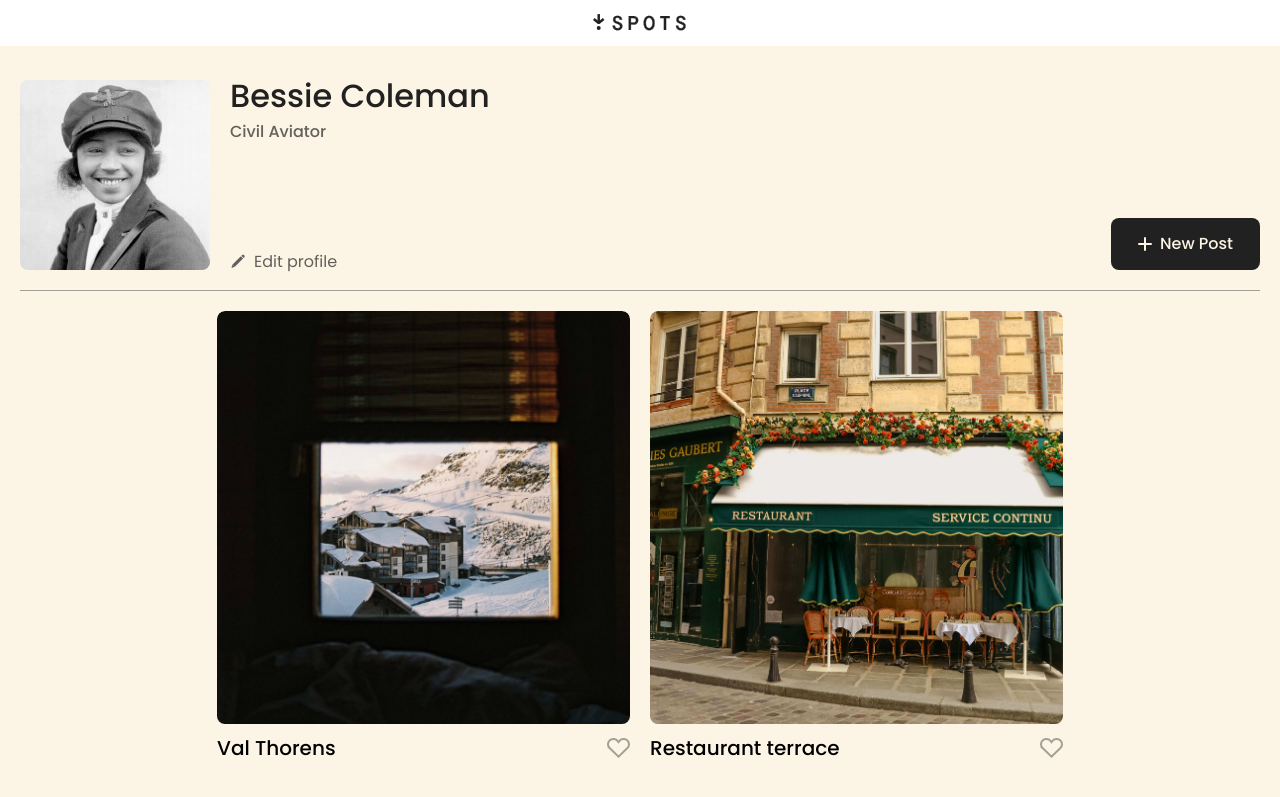
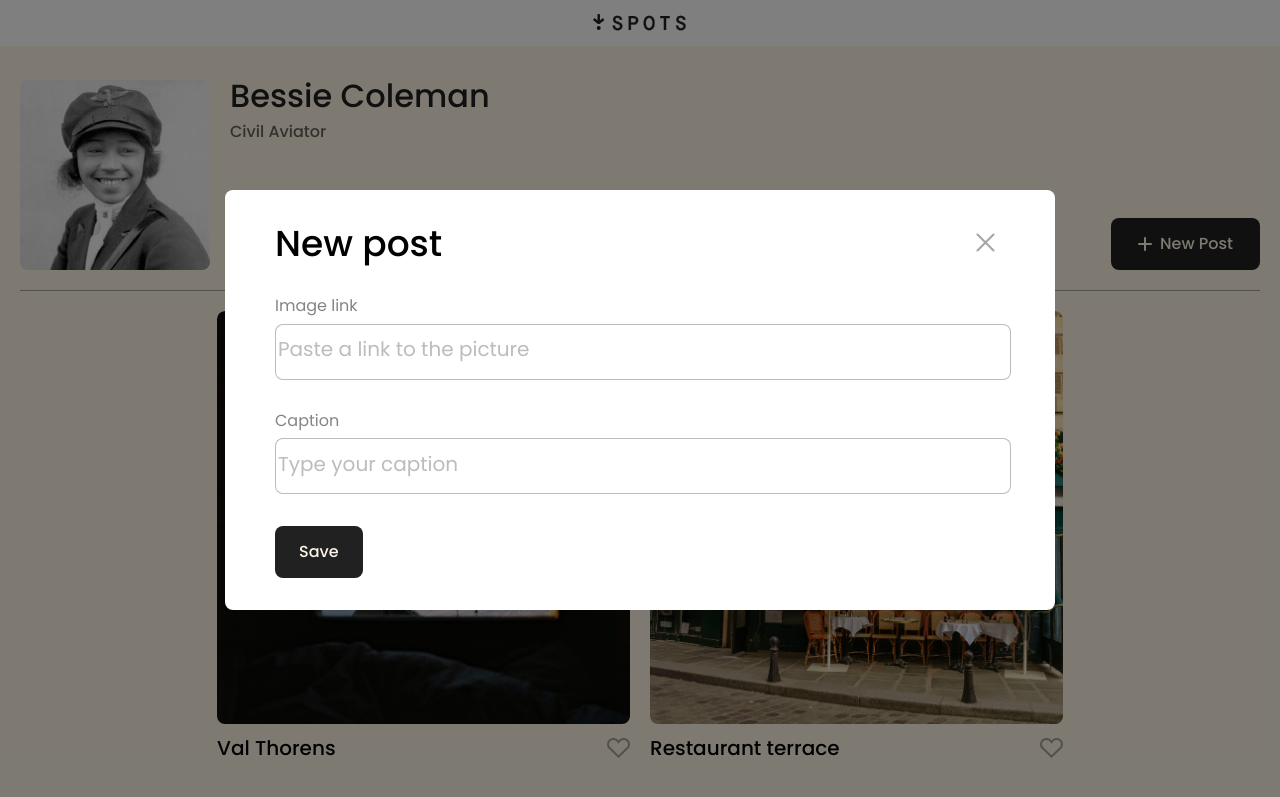
Before and after one commit to GoDevun/se_project_spots, a plain HTML site: page index.html in a window 1280 px wide. Shown: the top 797 px of the page. Drawn offline with Linux system fonts and the light colour scheme.

Commit message:
Added new post and edit profile modals with styles

```diff
--- /dev/null
+++ b/blocks/modal.css
@@ -0,0 +1,102 @@
+.modal {
+  visibility: hidden;
+  background-color: #00000080;
+  position: fixed;
+  top: 0;
+  right: 0;
+  bottom: 0;
+  left: 0;
+  display: flex;
+  justify-content: center;
+  align-items: center;
+  padding: 15px;
+}
+
+.modal_is-opened {
+  visibility: visible;
+}
+
+.modal__container {
+  max-width: 730px;
+  width: 100%;
+  border-radius: 8px;
+  background-color: #ffff;
+  padding: 32px 50px;
+  position: relative;
+}
+
+.modal__close-btn {
+  position: absolute;
+  top: 32px;
+  right: 50px;
+  width: 40px;
+  height: 40px;
+  padding: 0;
+  border: none;
+  background: none;
+  cursor: pointer;
+  display: flex;
+  align-items: center;
+  justify-content: center;
+}
+
+.modal__close-btn img {
+  width: 100%;
+  height: 100%;
+  object-fit: contain;
+}
+
+.modal__title {
+  margin: 0 0 32px;
+  font-size: 36px;
+  font-weight: 500;
+  line-height: 1.2;
+}
+
+.modal__form {
+  display: flex;
+  flex-direction: column;
+}
+
+.modal__label {
+  margin: 0 0 32px;
+  color: #2121218d;
+  font-size: 16px;
+}
+
+.modal__input {
+  display: block;
+  margin: 8px 0 0;
+  width: 100%;
+  min-height: 52px;
+  border-radius: 8px;
+  border: 1px solid #2121214d;
+  font-size: 16px;
+}
+
+.modal__input::placeholder {
+  color: #2121214d;
+  font-size: 20px;
+}
+
+.modal__submit-btn {
+  display: flex;
+  align-items: center;
+  justify-content: center;
+  align-self: flex-start;
+  gap: 8px;
+  max-width: 156px;
+  height: 52px;
+  padding: 0 24px;
+  border: none;
+  border-radius: 8px;
+  background-color: #212121;
+  color: #fcf5e5;
+  font-family: inherit;
+  font-size: 16px;
+  font-weight: 500;
+  line-height: 1;
+  cursor: pointer;
+  flex-shrink: 0;
+  transition: opacity 0.3s;
+}
--- a/index.html
+++ b/index.html
@@ -158,12 +158,13 @@
       <footer class="footer">
         <p class="footer__copyright">&copy; 2024 Spots</p>
       </footer>
-      <div class="modal modal_is-opened">
-        <div>class="modal__containter"></div>
-        <button type="button" class="modal__close-btn">X</button>
+      <div class="modal">
+        <div class="modal__container">
+        <button type="button" class="modal__close-btn"><img src="images/close-icon.png" alt="Close"></button>
         <h2 class="modal__title">Edit Profile</h2>
         <form class="modal__form">
           <label for="profile-name-input" class="modal__label">
+            Name
             <input
               id="profile-name-input"
               type="text"
@@ -172,6 +173,7 @@
             />
           </label>
           <label for="profile-description-input" class="modal__label">
+            Description
             <input
               id="profile-description-input"
               type="text"
@@ -182,6 +184,32 @@
           <button type="submit" class="modal__submit-btn">Save</button>
         </form>
       </div>
+      <div class="modal modal_is-opened">
+        <div class="modal__container">
+        <button type="button" class="modal__close-btn"><img src="images/close-icon.png" alt="Close"></button>
+        <h2 class="modal__title">New post</h2>
+        <form class="modal__form">
+          <label for="profile-name-input" class="modal__label">
+            Image link
+            <input
+              id="profile-name-input"
+              type="url"
+              class="modal__input"
+              placeholder="Paste a link to the picture"
+            />
+          </label>
+          <label for="profile-description-input" class="modal__label">
+            Caption
+            <input
+              id="profile-description-input"
+              type="text"
+              class="modal__input"
+              placeholder="Type your caption"
+            />
+          </label>
+          <button type="submit" class="modal__submit-btn">Save</button>
+        </form>
+      </div>
     </div>
   </body>
 </html>
--- a/pages/index.css
+++ b/pages/index.css
@@ -6,3 +6,4 @@
 @import url("../blocks/cards.css");
 @import url("../blocks/card.css");
 @import url("../blocks/footer.css");
+@import url("../blocks/modal.css");
```
Also changed, not shown: images/close-icon.png (added).
